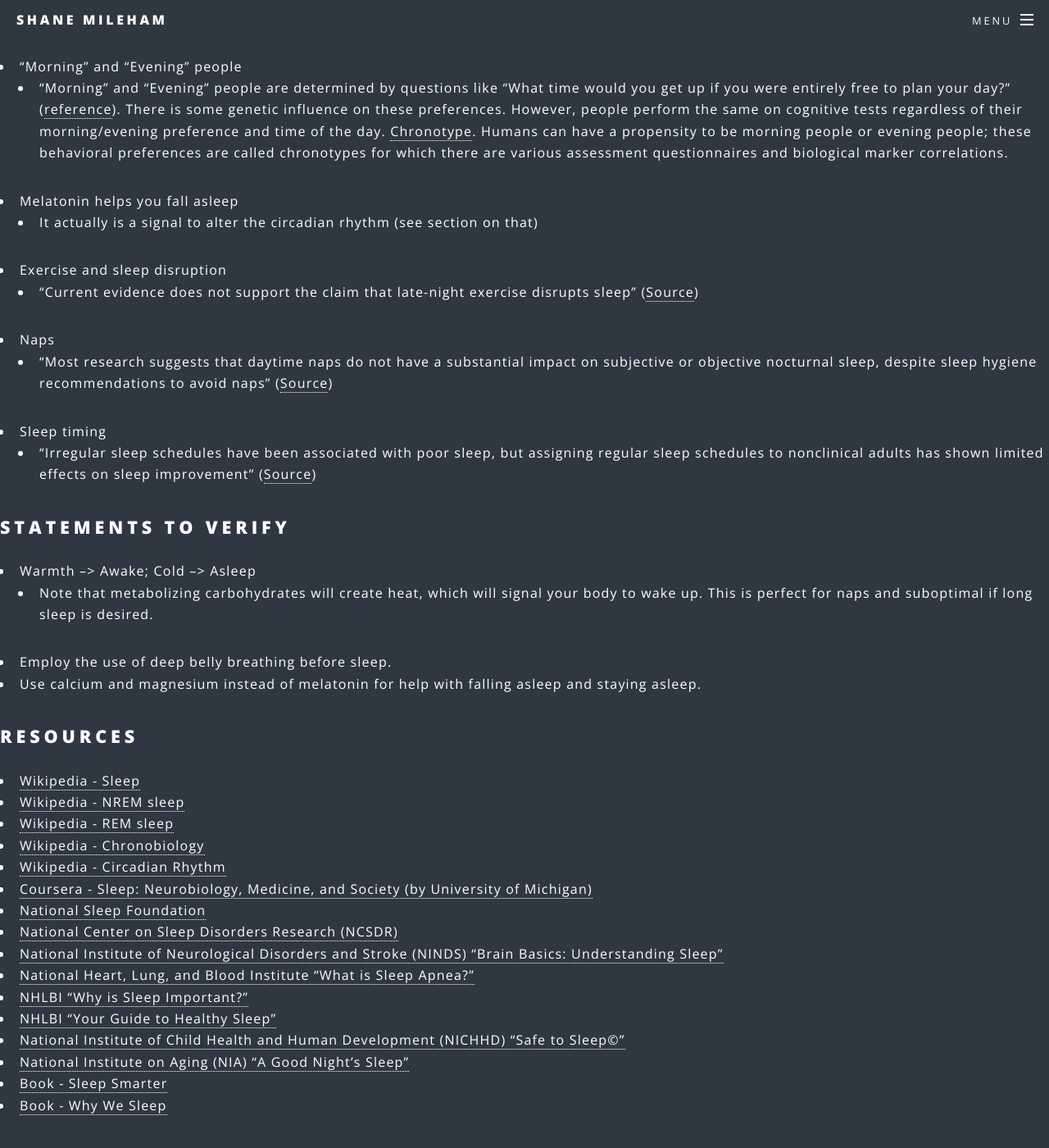
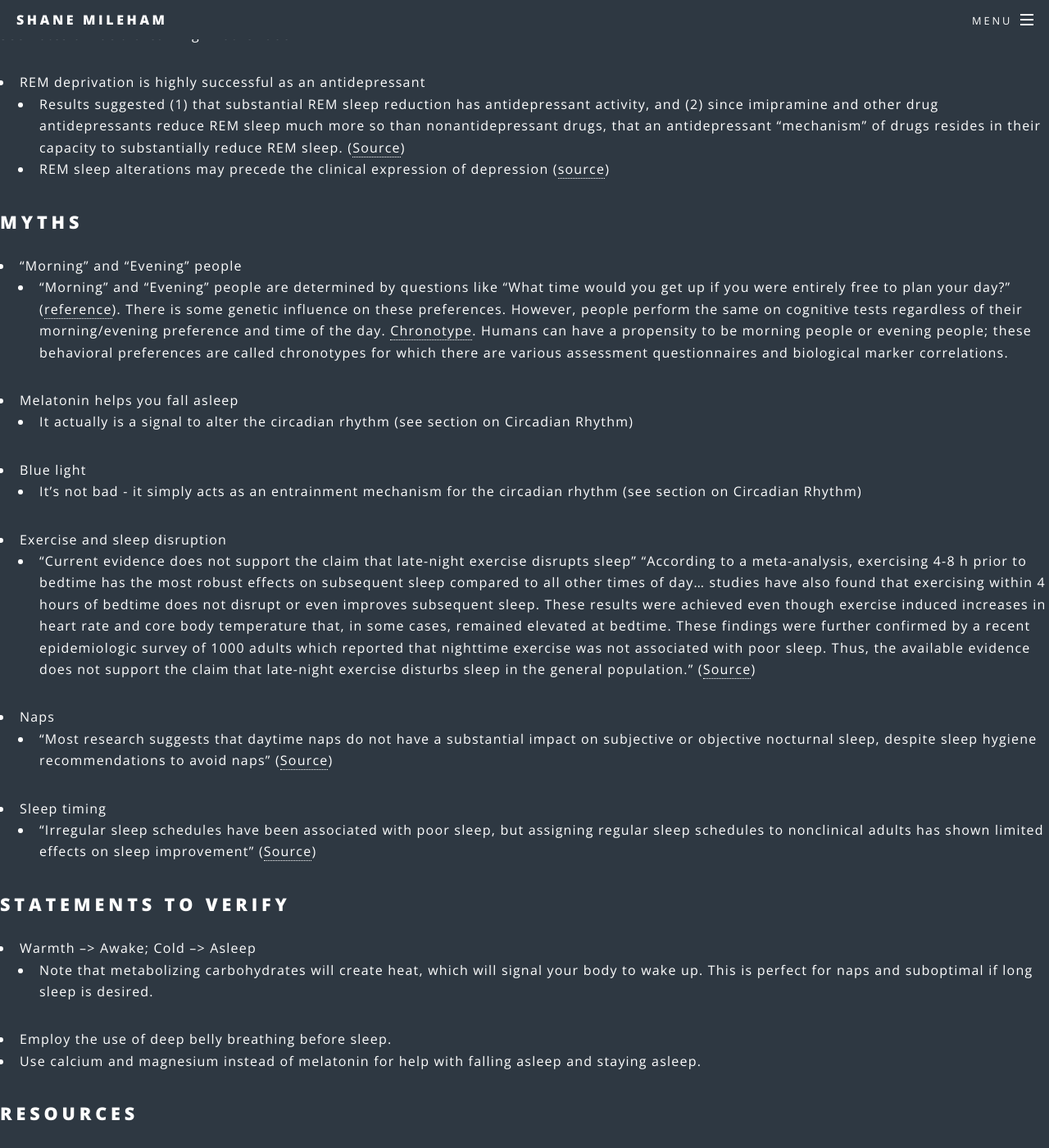
Before and after one commit to shanemileham/shanemileham.github.io, a Jekyll site: the page built from _kb/athletic/sleep.md, in a window 1280 px wide and 1400 px high, scrolled down 2606 px. Shown: the whole window at 82% size. Built offline with Jekyll 4.4.1, drawn with Linux system fonts in a browser that asks for light colours; comment, search, counter and statistics services are not loaded; some of the changed text lies outside the part shown.

Commit message:
Working on sleep

```diff
--- a/_kb/athletic/sleep.md
+++ b/_kb/athletic/sleep.md
@@ -33,7 +33,10 @@
 ## Effectors
 - Physical Exercise
   - Moderate aerobic exercise decreases sleep onset latency and total wake time, and it increases sleep efficiency and total sleep time. High-intensity aerobic exercise and moderate-intensity resistance exercise had little effect ([source](https://www.ncbi.nlm.nih.gov/pmc/articles/PMC2883039/))
+  - "an acute bout of exercise is likely to result in a modest improvement in the subsequent night's sleep" "the largest increases in TST were seen with exercise longer than 60 minutes. The mode of exercise performed (e.g., walking, resistance exercise) and participant's level of fitness generally were not significant moderators" "According to a meta-analysis, exercising 4-8 h prior to bedtime has the most robust effects on subsequent sleep" ([Source](https://www.ncbi.nlm.nih.gov/pmc/articles/PMC4400203/))
+  - Increased duration and increased intensity both improve sleep quality ([Source](https://www.ncbi.nlm.nih.gov/pmc/articles/PMC4400203/)), but I believe this is because your body has more to recover from and has to be more efficient
 - Temperature
+  - sleep onset typically coincides with the rapid decline in body temperature and exercise increases the rate of decline in body temperature by initially raising core body temperature ([Source](https://www.ncbi.nlm.nih.gov/pmc/articles/PMC4400203/))
 - Nutrients
 - Stress
   - "Psychosocial stress is associated with increased pre-sleep arousal and impaired sleep"
@@ -68,9 +71,11 @@
 - "Morning" and "Evening" people
   - "Morning" and "Evening" people are determined by questions like "What time would you get up if you were entirely free to plan your day?" ([reference](https://en.m.wikipedia.org/wiki/Morningness%E2%80%93eveningness_questionnaire)). There is some genetic influence on these preferences. However, people perform the same on cognitive tests regardless of their morning/evening preference and time of the day. [Chronotype](https://en.m.wikipedia.org/wiki/Chronotype). Humans can have a propensity to be morning people or evening people; these behavioral preferences are called chronotypes for which there are various assessment questionnaires and biological marker correlations.
 - Melatonin helps you fall asleep
-  - It actually is a signal to alter the circadian rhythm (see section on that)
+  - It actually is a signal to alter the circadian rhythm (see section on Circadian Rhythm)
+- Blue light
+  - It's not bad - it simply acts as an entrainment mechanism for the circadian rhythm (see section on Circadian Rhythm)
 - Exercise and sleep disruption
-  - "Current evidence does not support the claim that late-night exercise disrupts sleep" ([Source](https://www.ncbi.nlm.nih.gov/pmc/articles/PMC4400203/))
+  - "Current evidence does not support the claim that late-night exercise disrupts sleep" "According to a meta-analysis, exercising 4-8 h prior to bedtime has the most robust effects on subsequent sleep compared to all other times of day... studies have also found that exercising within 4 hours of bedtime does not disrupt or even improves subsequent sleep. These results were achieved even though exercise induced increases in heart rate and core body temperature that, in some cases, remained elevated at bedtime. These findings were further confirmed by a recent epidemiologic survey of 1000 adults which reported that nighttime exercise was not associated with poor sleep. Thus, the available evidence does not support the claim that late-night exercise disturbs sleep in the general population." ([Source](https://www.ncbi.nlm.nih.gov/pmc/articles/PMC4400203/))
 - Naps
   - "Most research suggests that daytime naps do not have a substantial impact on subjective or objective nocturnal sleep, despite sleep hygiene recommendations to avoid naps" ([Source](https://www.ncbi.nlm.nih.gov/pmc/articles/PMC4400203/))
 - Sleep timing
```
Also changed, not shown: other parts of _kb/athletic/sleep.md (+1 -1 lines).
